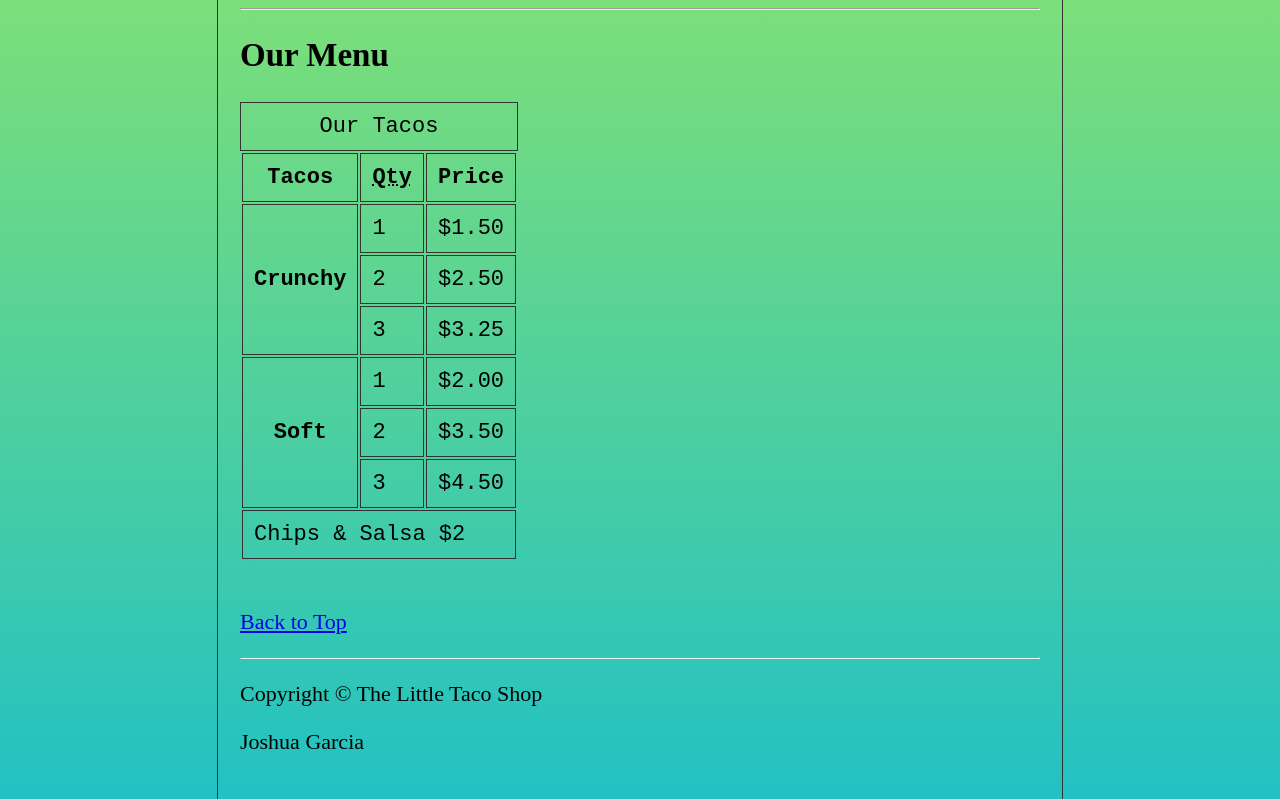
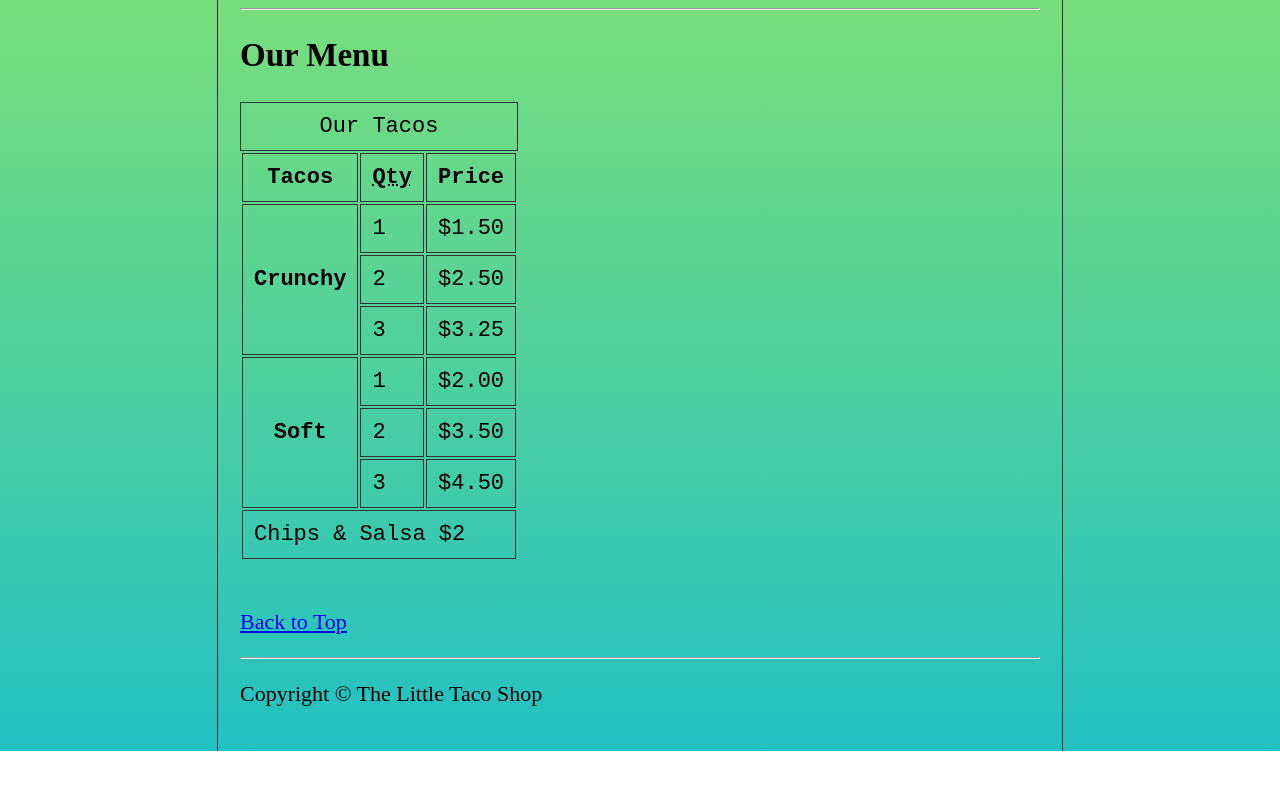
Before and after one commit to CaptainJoshua/Chapter-10---HTML-Project, a plain HTML site: page index.html in a window 1280 px wide. Shown: the part 824-1623 px from the top of the page. After the commit the page ends 1575 px from the top, so only its background shows below. Drawn offline with Linux system fonts and the light colour scheme.

Commit message:
commit on testRun

```diff
--- a/index.html
+++ b/index.html
@@ -134,7 +134,6 @@
     <input type="text" name="" id=""> -->
     <footer>
       <p>Copyright &copy; The Little Taco Shop</p>
-      <p>Joshua Garcia</p>
     </footer>
   </body>
 </html>
```
